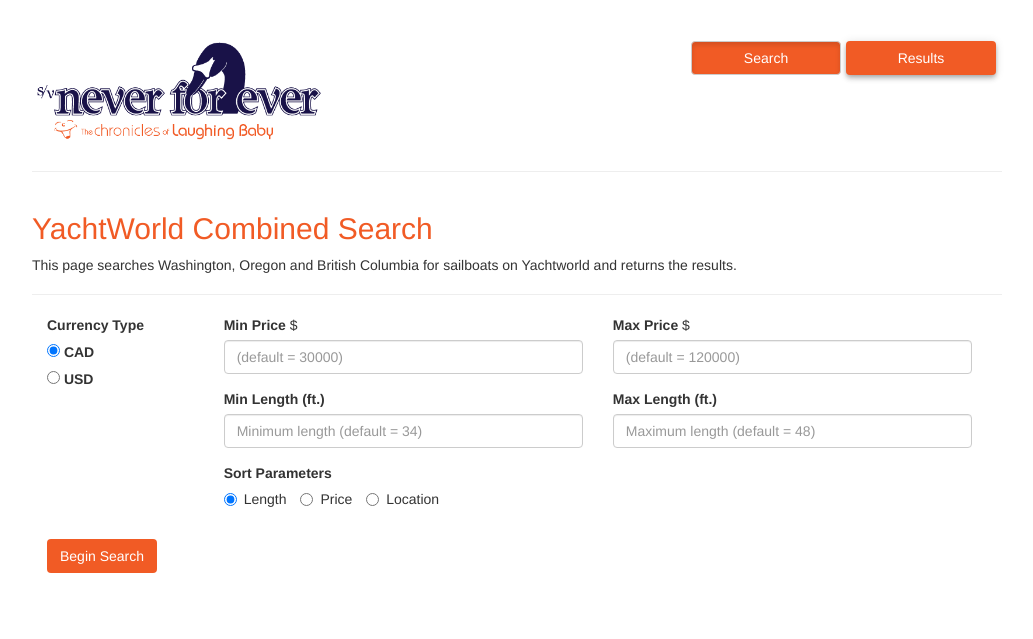
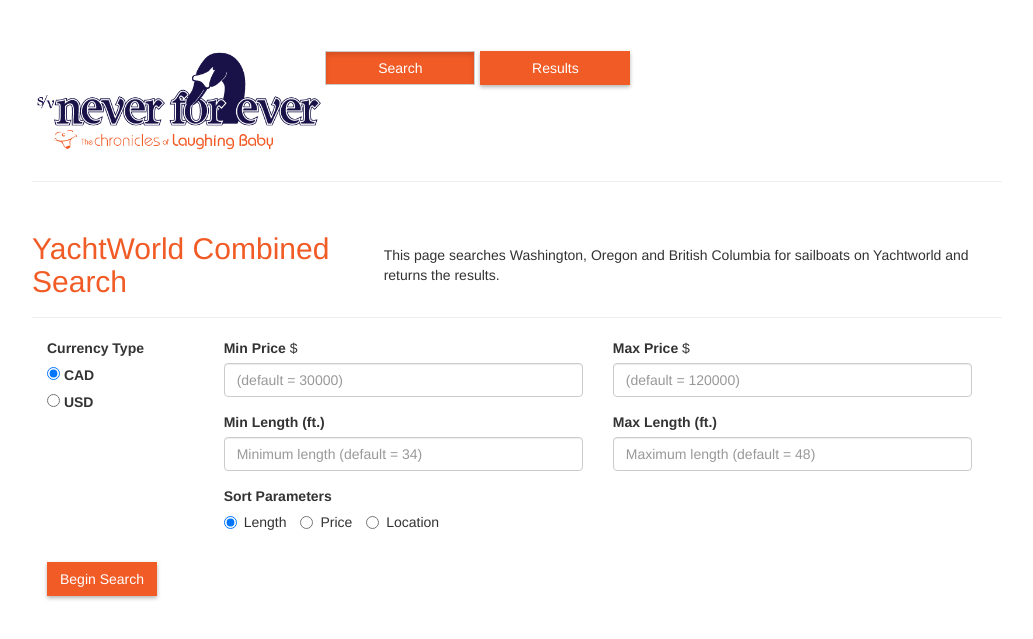
Before and after one commit to b-t-k/Search-Yachtworld-flask-app, a Flask app: page / in a window 1280 px wide. Shown: the top 639 px of the page, without its empty margins (123-1156 px from the left). Run offline with Flask 2, Linux system fonts and the light colour scheme; some libraries are stand-ins or nearby versions.

Commit message:
adjust styles for header

```diff
--- a/static/css/style.css
+++ b/static/css/style.css
@@ -15,9 +15,33 @@
 	margin: 0 auto;
 }
 
-.page-header h2{
-	margin-top: 0;
+.page-header {
+	padding: 10px 0 0px;
+	display: flex;
+	align-items: center;
 }
+
+.page-header h2 {
+	color: #f15b25;
+	margin: 0px 0px 10px 0px;
+}
+
+.pagefooter {
+	padding: 10px 0 10px 0;
+}
+
+.pagefooter p {
+	font-size: 75%;
+}
+
+.subhead p {
+	margin-bottom: 20px;
+}
+
+.globalmenubar {
+	margin-top:20px;
+	margin-left: auto;
+	}
 
 table tr td:last-child a{
 	margin-right: 15px;
@@ -56,11 +80,15 @@
 	width: 200px;
 }
 
+.btn {
+	border-radius: 0 !important;
+	box-shadow: 0px 2px 4px rgba(0, 0, 0, 0.3);
+}
+
 .btn-orange {
 	background-color: #f15b25;
 	color: #fff;
 	padding:10px;
-
 	}
 
 .btn-orange:hover {
@@ -73,13 +101,7 @@
 	color: #f15b25;
 	}
 
-
-
 .btn-orange.active {
 	color: #fff;
 	border-color: #ccc;
 }
-
-.box-shadow--4dp {
-	box-shadow: 0 4px 5px 0 rgba(0, 0, 0, .14), 0 1px 10px 0 rgba(0, 0, 0, .12), 0 2px 4px -1px rgba(0, 0, 0, .2);
-}
```
